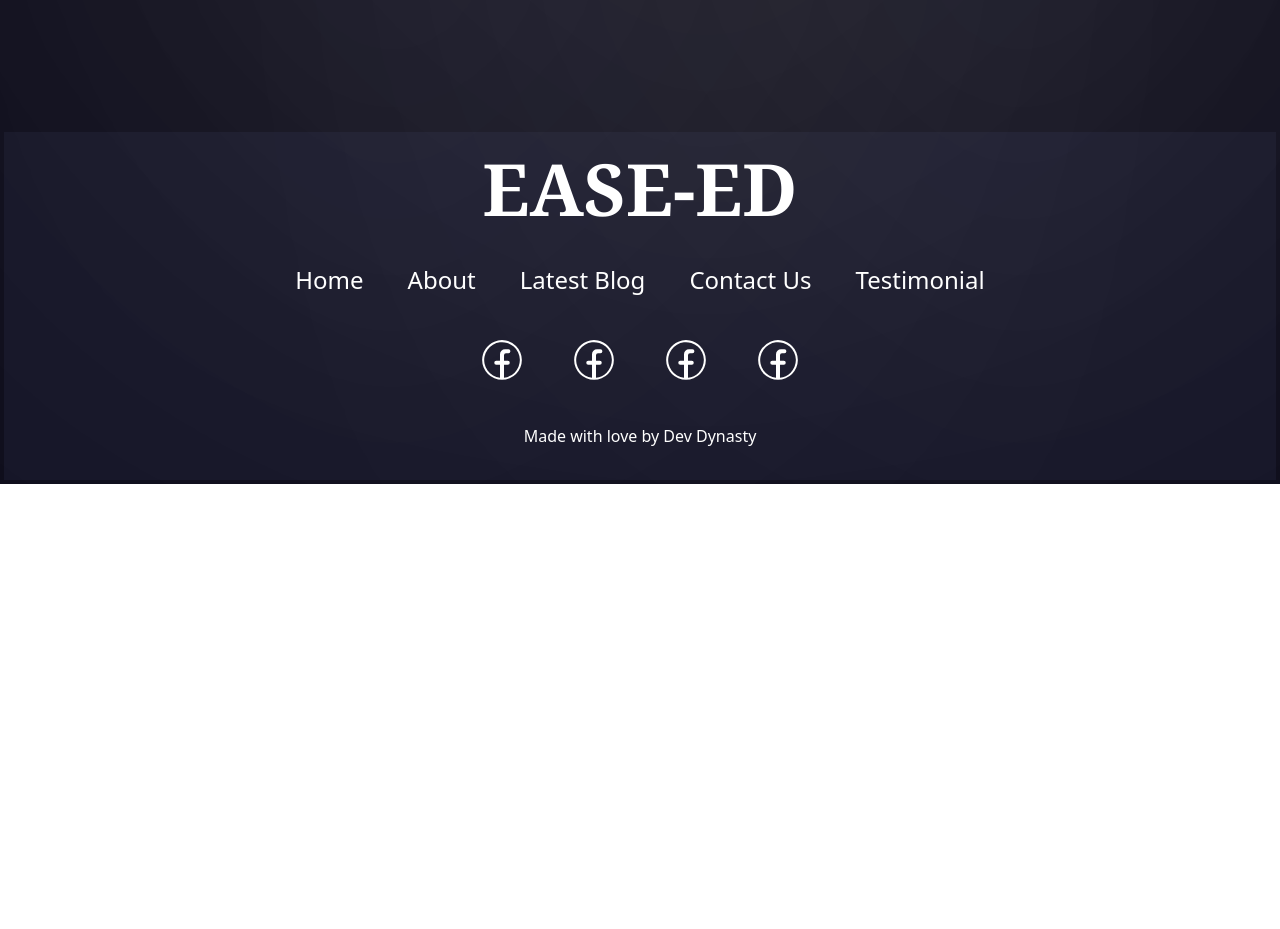
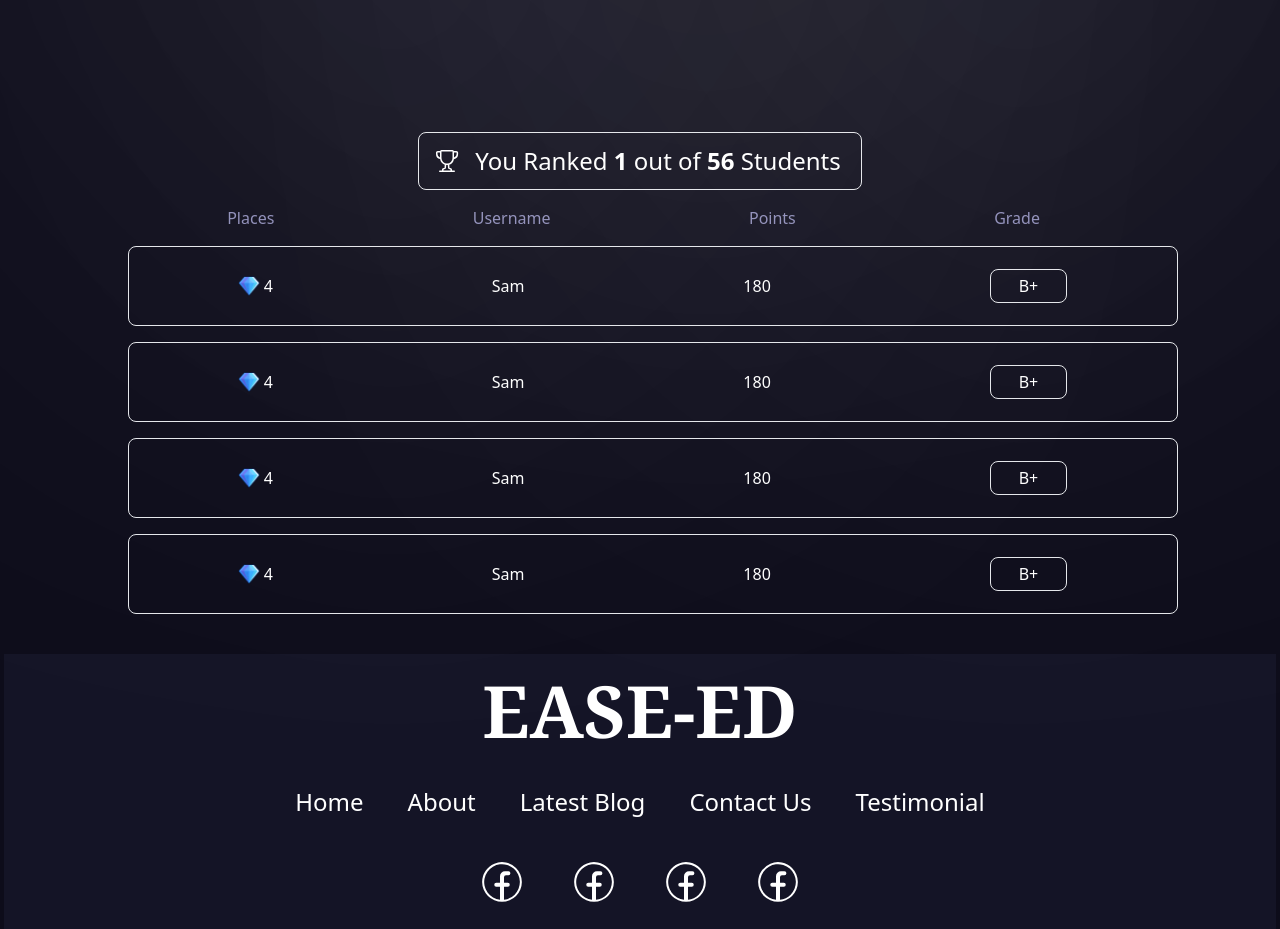
Before and after one commit to vivekgupta2004/Ease_Ed, a React (Vite) app in the folder client/: page /timetable in a window 1280 px wide. Shown: the part 840-1769 px from the top of the page. Before the commit the page ends 1324 px from the top, so only its background shows below. Built offline with nearby package versions, Linux system fonts and the light colour scheme.

Commit message:
LeaderBoard done

```diff
--- a/client/src/components/Leaderboard2.jsx
+++ b/client/src/components/Leaderboard2.jsx
@@ -2,7 +2,7 @@ import React from 'react'
 import Nav from './Nav'
 import { Footer } from './Footer'
 import { Link } from 'react-router-dom'
-
+import { GoTrophy } from "react-icons/go";
 const Leaderboard2 = () => {
   return (
     <div className=' w-full text-white p-1 -z-20'>
@@ -39,6 +39,43 @@ const Leaderboard2 = () => {
           <h1 className=' w-fit ml-16'>Username</h1>
           </div>
         </div>
+        <div id='detailContainer ' className=' w-[80vw]  mx-auto mb-10' >
+          <div className='w-fit border px-5 py-3  mx-auto rounded-lg flex items-center justify-center gap-5 '>
+          <GoTrophy className='scale-150'/>
+          <h1 className='text-2xl '>You Ranked <b>1</b> out of <b>56</b> Students</h1>
+          </div>
+          <div id='heightContainer' className='w-[79vw]  text-[#8E8DB9] flex justify-around mt-4'>
+            <span>Places</span>
+            <span>Username</span>
+            <span>Points</span>
+            <span>Grade</span>
+          </div>
+          <div id='gradeContainer' className='w-[82vw] h-20 border flex  items-center justify-around rounded-lg mt-4'>
+            <span className='flex gap-1 items-center '><img src="/diamong.png" alt="" className='h-[20px]' />4</span>
+            <span className=''>Sam</span>
+            <span className=''>180</span>
+            <span className='px-7 py-1  border rounded-lg'>B+</span>
+          </div>
+          <div id='gradeContainer' className='w-[82vw] h-20 border flex  items-center justify-around rounded-lg mt-4'>
+            <span className='flex gap-1 items-center '><img src="/diamong.png" alt="" className='h-[20px]' />4</span>
+            <span className=''>Sam</span>
+            <span className=''>180</span>
+            <span className='px-7 py-1  border rounded-lg'>B+</span>
+          </div>
+          <div id='gradeContainer' className='w-[82vw] h-20 border flex  items-center justify-around rounded-lg mt-4'>
+            <span className='flex gap-1 items-center '><img src="/diamong.png" alt="" className='h-[20px]' />4</span>
+            <span className=''>Sam</span>
+            <span className=''>180</span>
+            <span className='px-7 py-1  border rounded-lg'>B+</span>
+          </div>
+          <div id='gradeContainer' className='w-[82vw] h-20 border flex  items-center justify-around rounded-lg mt-4'>
+            <span className='flex gap-1 items-center '><img src="/diamong.png" alt="" className='h-[20px]' />4</span>
+            <span className=''>Sam</span>
+            <span className=''>180</span>
+            <span className='px-7 py-1  border rounded-lg'>B+</span>
+          </div>
+        </div>
+
       </div>
       <Footer />
     </div>
```
Also changed, not shown: client/public/diamong.png (added).
